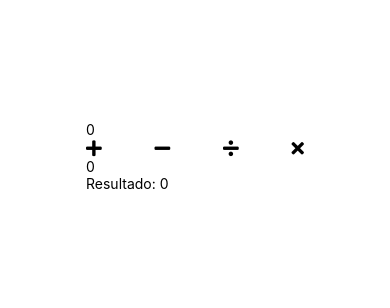
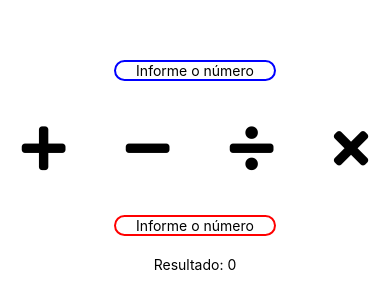
Before and after one commit to lohanlhn/ReactNativeFaculdade, a React Native app: screen / in a window 390 px wide. Shown: the part 266-574 px from the top of the page. Built offline with nearby package versions, Linux system fonts and the light colour scheme.

Commit message:
layout da calculadora alterado

```diff
--- a/src/Atividade 2/Calculadora.js
+++ b/src/Atividade 2/Calculadora.js
@@ -1,5 +1,5 @@
 import React, { useState } from 'react'
-import {Text, View, TextInput} from 'react-native'
+import {Text, View, TextInput, StyleSheet} from 'react-native'
 
 import Icon from 'react-native-vector-icons/FontAwesome5'
 
@@ -17,24 +17,45 @@ export default props => {
     function divisao() {
         if(b == 0){
             setResultado("Não é possivel dividir por 0")
+        }else{
+            setResultado(Number(a) / Number(b))
         }
-        setResultado(Number(a) / Number(b))
     }
     function mult() {
         setResultado(Number(a) * Number(b))
     }
 
     return(
-        <View>
-            <TextInput keyboardType="decimal-pad" value={a.toString()} onChangeText={setA}/>
-            <View style={{flexDirection:"row", justifyContent:"space-between"}}>
-                <Icon name="plus" size={18} onPress={soma} />
-                <Icon name="minus" size={18} onPress={subtracao} />
-                <Icon name="divide" size={18} onPress={divisao} />
-                <Icon name="times" size={18} onPress={mult} />
+        <View style={styles.Flex}>
+            <TextInput style={[styles.TextInputStyle, {borderColor:"blue"}]} keyboardType="decimal-pad" placeholder="Informe o número" onChangeText={setA} />
+            <View style={styles.ViewBotoesStyle}>
+                <Icon name="plus" size={50} onPress={soma} />
+                <Icon name="minus" size={50} onPress={subtracao} />
+                <Icon name="divide" size={50} onPress={divisao} />
+                <Icon name="times" size={50} onPress={mult} />
             </View>
-            <TextInput keyboardType="decimal-pad" value={b.toString()} onChangeText={setB}/>
+            <TextInput style={[styles.TextInputStyle, { borderColor: "red" }]} keyboardType="decimal-pad" placeholder="Informe o número" onChangeText={setB}/>
             <Text>Resultado: {resultado}</Text>
         </View>
     )
 }
+
+const styles = StyleSheet.create({
+    Flex:{
+        width:"70%",
+        alignItems:"center"
+    },
+    ViewBotoesStyle:{
+        justifyContent:"space-between",
+        flexDirection: "row",
+        width: "150%",
+        marginVertical:20
+    },
+    TextInputStyle:{
+        borderWidth:2,
+        borderRadius:20,
+        width: "70%",
+        textAlign:"center",
+        margin:20
+    }
+})
```
